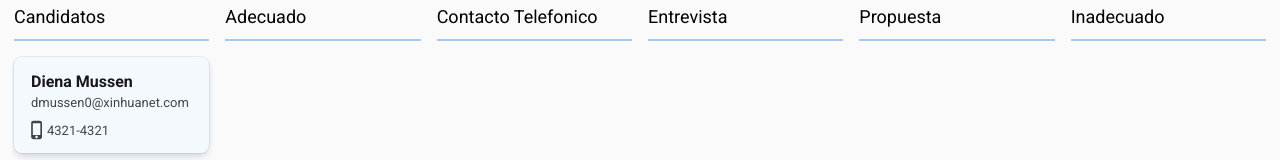
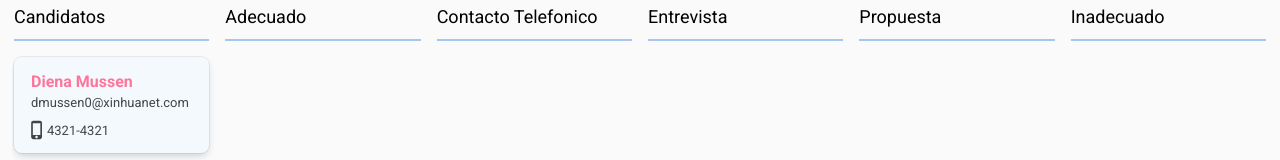
Before and after one commit to JonatanGarbuyo/infojobs-hackathon, a Next.js app: page /job-offer/0270160c0b4440a64a04fe05a6a15f in a window 1280 px wide. In both pictures the pointer is over the element "Diena Mussen". Shown: the part 218-378 px from the top of the page. Built offline with nearby package versions, Linux system fonts and the light colour scheme.

Commit message:
update kanban card title style

```diff
--- a/src/components/kanban/KanbanCard.module.css
+++ b/src/components/kanban/KanbanCard.module.css
@@ -24,6 +24,10 @@
   padding-left: 4px;
 }
 
+.card_title:hover {
+  color: var(--color-secondary);
+}
+
 .card_email {
   opacity: 0.8;
   overflow-x: hidden;
```
